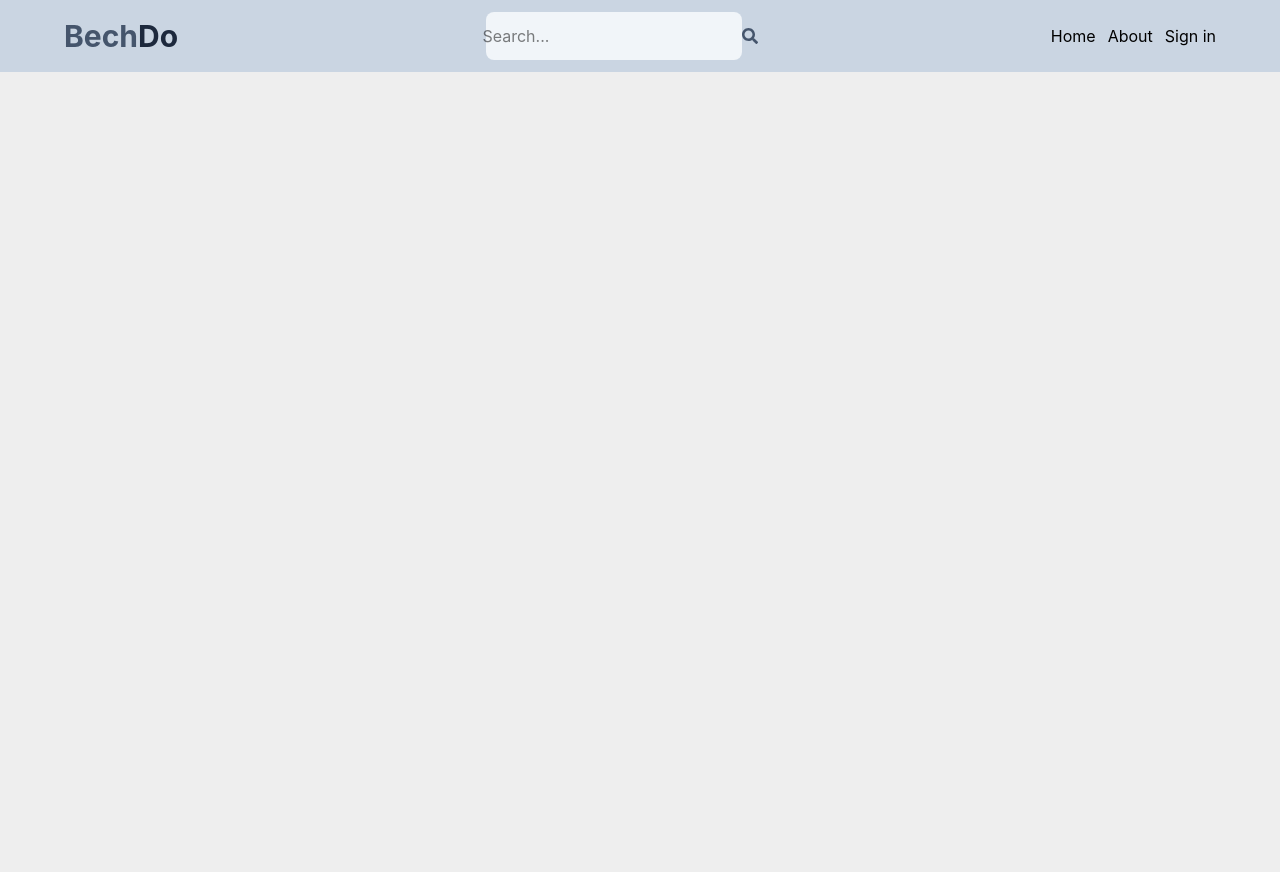
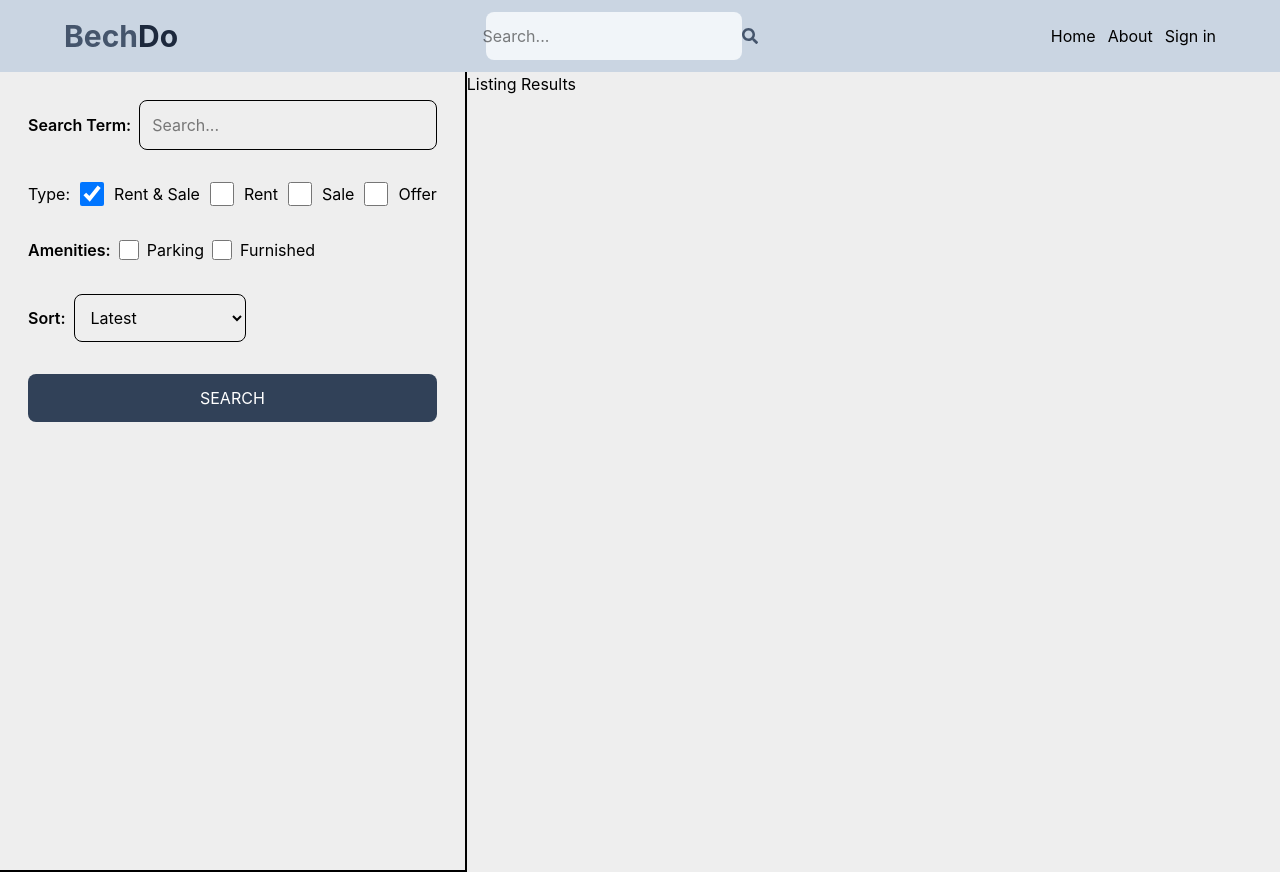
Before and after one commit to OmairAftab/mern-estate, a React (Vite) app in the folder Client/: page /search in a window 1280 px wide. Before the commit the page ends 800 px from the top, so only its background shows below. Built offline with nearby package versions, Linux system fonts and the light colour scheme; no server answers.

Commit message:
added very important inChnage and onSubmit properties in the search page

```diff
--- a/Client/src/App.jsx
+++ b/Client/src/App.jsx
@@ -13,6 +13,7 @@
 import CreateListing from './Pages/CreateListing'
 import Listing from './Pages/Listing'
 import UpdateListing from './Pages/UpdateListing'
+import Search from './Pages/Search'
 
 
 function App() {
@@ -25,6 +26,7 @@
        <Route path='sign-in' element={<Signin />}></Route>
        <Route path='sign-up' element={<SignUp />}></Route>
        <Route path='/about' element={<About />}></Route>
+       <Route path='/search' element={<Search/>}></Route>
        <Route path='/listing/:listingId' element={<Listing />}></Route>
       <Route  element={<Private />}>
             <Route path='/profile' element={<Profile />}></Route>
--- /dev/null
+++ b/Client/src/Pages/Search.jsx
@@ -0,0 +1,300 @@
+import React, { useEffect, useState } from 'react'
+import { useLocation, useNavigate } from 'react-router-dom'
+
+
+const Search = () => {
+
+
+  const [loading, setLoading] = useState(false);
+  const [listings, setListings] = useState([]);
+  const [showMore, setShowMore] = useState(false);
+
+
+  console.log(listings)
+
+  const [sidebardata,setsidebardata]=useState({
+    searchTerm: '',
+    type: 'all',
+    parking: false,
+    furnished: false,
+    offer: false,
+    sort: 'createdAt',
+    order: 'desc',
+  })
+
+  // console.log(sidebardata)
+
+
+
+
+
+
+
+
+  //har input pe on change pe ye wala lgaya a
+  const handleChange=(e)=>{
+
+    if(e.target.id==='searchTerm'){
+      setsidebardata({...sidebardata, searchTerm: e.target.value})
+    }
+
+    if(e.target.id==='all' || e.target.id==='sale' || e.target.id==='rent'){
+      setsidebardata({...sidebardata, type:e.target.id})
+    }
+
+    if(e.target.id==='offer' || e.target.id==='furnished' || e.target.id==='parking'){
+      setsidebardata({...sidebardata, [e.target.id]: e.target.checked  || e.target.checked==='true' ?
+        true:false
+      })
+    }
+
+
+    if (e.target.id === 'sort_order') {
+      const sort = e.target.value.split('_')[0] || 'createdAt';
+      const order = e.target.value.split('_')[1] || 'desc';
+      setsidebardata({ ...sidebardata, sort, order });
+    }
+
+  }
+
+
+
+
+
+
+
+
+
+
+  const navigate=useNavigate();
+  const location = useLocation();
+
+
+
+
+
+  //search button pe ye onsubmit pe ye lgaya a
+  const handleSubmit=(e)=>{
+    e.preventDefault();
+
+  const urlParams = new URLSearchParams();  // Create an object to store URL query parameters
+
+  urlParams.set('searchTerm', sidebardata.searchTerm);  // Add search term from sidebarData to the URL
+  urlParams.set('type', sidebardata.type);              // Add property type (rent/sale etc.) to the URL
+  urlParams.set('parking', sidebardata.parking);        // Add parking filter value
+  urlParams.set('furnished', sidebardata.furnished);    // Add furnished filter value
+  urlParams.set('offer', sidebardata.offer);            // Add offer filter value
+  urlParams.set('sort', sidebardata.sort);              // Add sorting field (e.g., price, date)
+  urlParams.set('order', sidebardata.order);            // Add sorting order (asc/desc)
+
+  const searchQuery = urlParams.toString();             // Convert parameters into query string format
+  navigate(`/search?${searchQuery}`);                   // Navigate to /search page with query parameters
+  }
+
+
+
+
+
+
+
+  useEffect(()=>{
+    const fetchListings = async () => {
+      setLoading(true);
+
+      try {
+        const urlParams = new URLSearchParams(location.search);
+        const searchQuery = urlParams.toString();
+        const backendUrl = import.meta.env.VITE_BACKEND_URL || 'http://localhost:8000';
+        const res = await fetch(`${backendUrl}/api/listing/get?${searchQuery}`);
+        const data = await res.json();
+
+        setListings(Array.isArray(data) ? data : []);
+        setShowMore(Array.isArray(data) && data.length > 8);
+      } catch (error) {
+        setListings([]);
+        setShowMore(false);
+      } finally {
+        setLoading(false);
+      }
+    };
+
+    const urlParams = new URLSearchParams(location.search);  //get current URL query parameters
+
+    const searchTermFromUrl = urlParams.get('searchTerm');   //get searchterm from url
+    const typeFromUrl = urlParams.get('type');               //get type from url
+    const parkingFromUrl = urlParams.get('parking');        //....
+    const furnishedFromUrl = urlParams.get('furnished');
+    const offerFromUrl = urlParams.get('offer');
+    const sortFromUrl = urlParams.get('sort');
+    const orderFromUrl = urlParams.get('order');
+
+    if (
+      searchTermFromUrl ||
+      typeFromUrl ||
+      parkingFromUrl ||
+      furnishedFromUrl ||
+      offerFromUrl ||
+      sortFromUrl ||
+      orderFromUrl
+    ) {
+      setsidebardata({
+        searchTerm: searchTermFromUrl || '',
+        type: typeFromUrl || 'all',
+        parking: parkingFromUrl === 'true' ? true : false,
+        furnished: furnishedFromUrl === 'true' ? true : false,
+        offer: offerFromUrl === 'true' ? true : false,
+        sort: sortFromUrl || 'createdAt',
+        order: orderFromUrl || 'desc',
+      });
+
+    }
+
+    fetchListings();
+  },[location.search])   //if there is  a change in location.search to  ye chale ga and :    get url se data get kren ge and sidebardata set kr den ge  ..... and fetchlisting wala function b call kr le ga
+
+
+
+  return (
+
+
+    <div className='flex flex-col md:flex-row'>
+      <div className='p-7  border-b-2 md:border-r-2 md:min-h-screen'>
+        <form onSubmit={handleSubmit}
+        className='flex flex-col gap-8'>
+          <div className='flex items-center gap-2'>
+            <label className='whitespace-nowrap font-semibold'>
+              Search Term:
+            </label>
+            <input
+              type='text'
+              id='searchTerm'
+              placeholder='Search...'
+              className='border rounded-lg p-3 w-full'
+              value={sidebardata.searchTerm}
+              onChange={handleChange}
+            />
+          </div>
+
+
+
+
+
+
+          <div className='flex gap-2 flex-wrap items-center'>
+          <label> Type:</label>
+
+
+
+          <div className='flex gap-2 '>
+              <input type="checkbox"
+              id='all'
+              className='w-7'
+              checked={sidebardata.type==='all'}
+              onChange={handleChange}
+               />
+              <span>Rent & Sale</span>
+          </div>
+
+
+
+          <div className='flex gap-2'>
+              <input type="checkbox"
+              id='rent'
+              className='w-7'
+              checked={sidebardata.type==='rent'}
+              onChange={handleChange}
+              />
+              <span>Rent</span>
+          </div>
+
+
+
+          <div className='flex gap-2 '>
+              <input type="checkbox"
+              id='sale'
+              className='w-7'
+              checked={sidebardata.type==='sale'}
+              onChange={handleChange}
+              />
+              <span>Sale</span>
+          </div>
+
+
+          <div className='flex gap-2'>
+              <input type="checkbox"
+              id='offer'
+              className='w-7'
+              checked={sidebardata.offer}
+              onChange={handleChange}
+              />
+              <span>Offer</span>
+          </div>
+
+
+          </div>
+
+
+
+
+
+
+
+
+
+           <div className='flex gap-2 flex-wrap items-center'>
+            <label className='font-semibold'>Amenities:</label>
+
+            <div className='flex gap-2'>
+              <input
+                type='checkbox'
+                id='parking'
+                className='w-5'
+                onChange={handleChange}
+                checked={sidebardata.parking}
+              />
+              <span>Parking</span>
+            </div>
+
+
+            <div className='flex gap-2'>
+              <input
+                type='checkbox'
+                id='furnished'
+                className='w-5'
+                onChange={handleChange}
+                checked={sidebardata.furnished}
+              />
+              <span>Furnished</span>
+            </div>
+
+
+          </div>
+          <div className='flex items-center gap-2'>
+            <label className='font-semibold'>Sort:</label>
+            <select
+              onChange={handleChange}
+              value={`${sidebardata.sort}_${sidebardata.order}`}
+              id='sort_order'
+              className='border rounded-lg p-3'
+            >
+              <option value='regularPrice_desc'>Price high to low</option>
+              <option value='regularPrice_asc'>Price low to high</option>
+              <option value='createdAt_desc'>Latest</option>
+              <option value='createdAt_asc'>Oldest</option>
+            </select>
+          </div>
+          <button className='bg-slate-700 text-white p-3 rounded-lg uppercase hover:opacity-95'>
+            Search
+          </button>
+
+        </form>
+      </div>
+
+      <div>
+        <h1>Listing Results</h1>
+      </div>
+    </div>
+  )
+}
+
+export default Search
```
Also changed, not shown: 1 other file (tests, documents, lock files or other folders).
